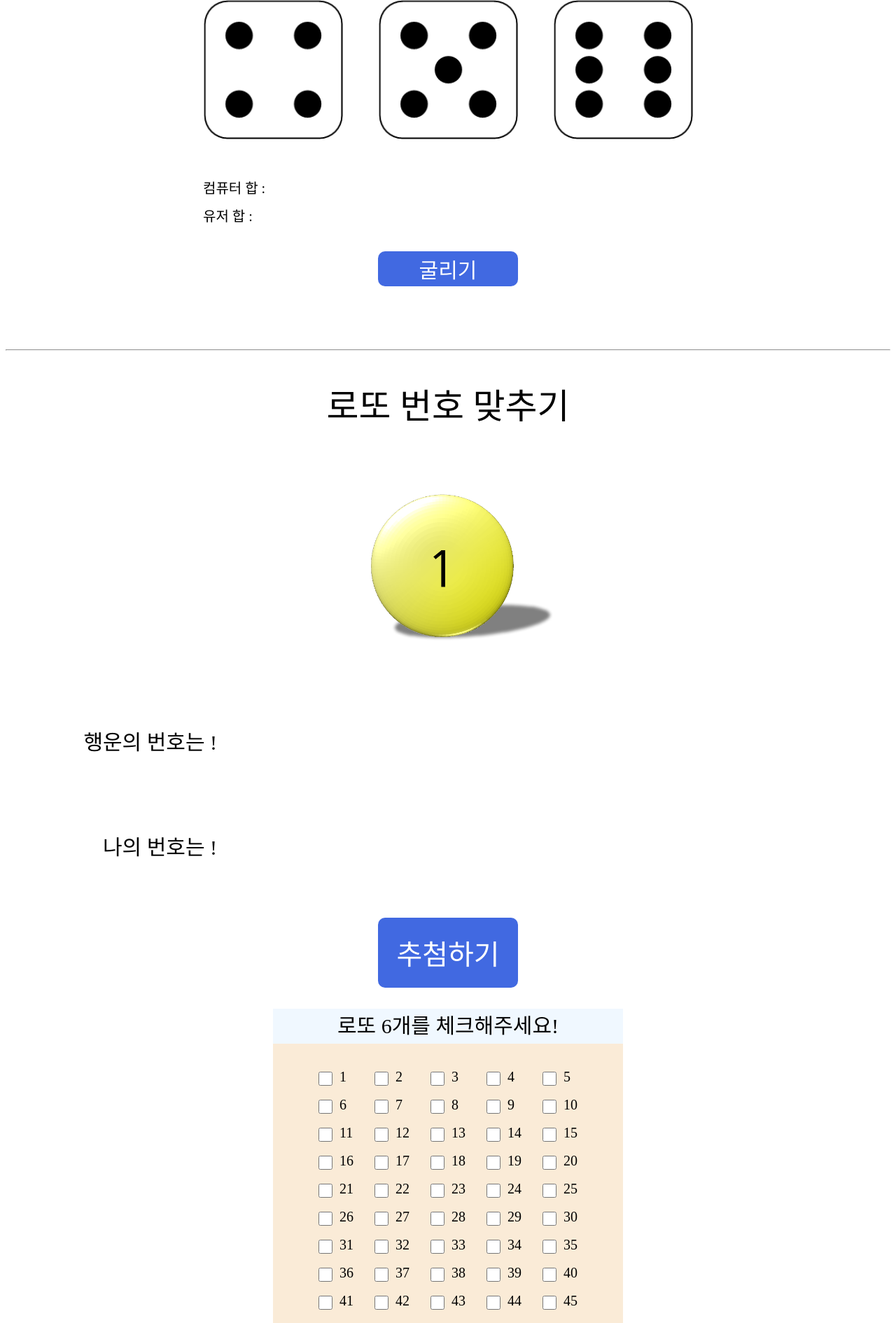
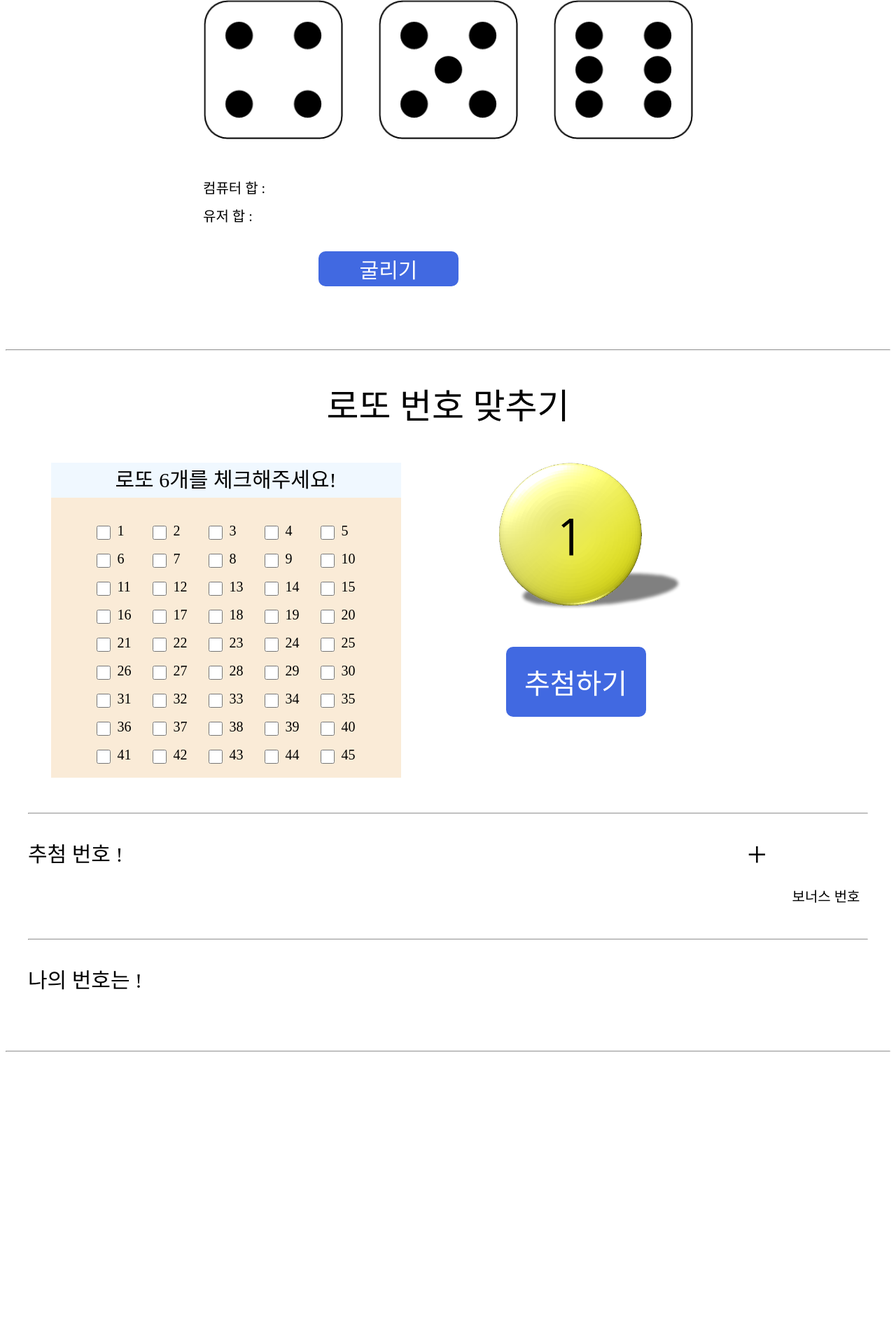
Before and after one commit to Tanmak2/DW_501, a PHP site: page /game.html in a window 1280 px wide. Shown: the part 1273-3163 px from the top of the page at 70% size. After the commit the page ends 2776 px from the top, so only its background shows below. Run offline with PHP 8.4, Linux system fonts and the light colour scheme.

Commit message:
0921 오전과제(로또 완성 및 자동번호 찍기 만들까말까 생각중)

```diff
--- a/html/오전수업/0916과제/game.css
+++ b/html/오전수업/0916과제/game.css
@@ -164,7 +164,7 @@
     font-size: 40px;
 }
 .dice_start{
-    width: 200px;
+    width: 370px;
     height: 50px;
     margin: 0 auto;
 }
@@ -183,29 +183,43 @@
     height: auto;
     margin: 0 auto;
 }
+.chk_lotto_box{
+    width: 1000px;
+    height: 450px;
+    display: flex;
+    margin-bottom: 50px;
+}
 .lotto_box{
     width: 370px;
-    height: 300px;
+    height: 450px;
     margin: 0 auto;
     border-radius: 500px;
-    margin-bottom: 50px;
     text-align: center;
 }
-.lotto_box img{
+.lotto_img_box{
+    width: 370px;
+    height: auto;
+}
+.lotto_img_box img{
     max-width: 300px;
-    margin: 45px 0;
     margin-left: 70px;
 }
+#lotto_result{
+    width: 370px;
+    height: 80px;
+    line-height: 80px;
+    font-size: 30px;
+}
 .lotto_result_box{
-    width: 1100px;
-    height: 100px;
+    width: 1200px;
+    height: 120px;
     margin: 0 auto;
     margin-bottom: 50px;
     display: flex;
     justify-content: space-between;
 }
 .lotto_select_box{
-    width: 1100px;
+    width: 1200px;
     height: 100px;
     margin: 0 auto;
     margin-bottom: 50px;
@@ -213,11 +227,10 @@
     justify-content: space-between;
 }
 .lotto_content{
-    width: 220px;
+    width: 200px;
     height: 100px;
     line-height: 100px;
     font-size: 30px;
-    text-align: right;
 }
 .lotto_num_ball{
     width: 120px;
@@ -227,11 +240,32 @@
     max-width: 120px;
     margin: 8px 0;
 }
+.plus{
+    width: 50px;
+    text-align: center;
+    line-height: 100px;
+    font-size: 50px;
+}
+.bonus{
+    width: 120px;
+    height: 120px;
+}
+.bonus_img{
+    width: 120px;
+    height: 100px;
+}
+.bonus_text{
+    width: 120px;
+    height: 20px;
+    line-height: 20px;
+    text-align: center;
+    font-size: 20px;
+}
 .lotto_start{
     width: 200px;
     height: 100px;
     margin: 0 auto;
-    margin-bottom: 30px;
+    margin-top: 50px;
 }
 .lotto_start button{
     width: 200px;
--- a/html/오전수업/0916과제/game.html
+++ b/html/오전수업/0916과제/game.html
@@ -57,30 +57,7 @@
         <hr>
         <div class="lotto_wrap">
             <div class="game_title">로또 번호 맞추기</div>
-            <div class="lotto_box">
-                <img src="1.png" id="lotto_ran_num">
-            </div>
-            <div class="lotto_result_box">
-                <div class="lotto_content">행운의 번호는 !</div>
-                <div class="lotto_num_ball"><img src="" id="lotto_num1"></div>
-                <div class="lotto_num_ball"><img src="" id="lotto_num2"></div>
-                <div class="lotto_num_ball"><img src="" id="lotto_num3"></div>
-                <div class="lotto_num_ball"><img src="" id="lotto_num4"></div>
-                <div class="lotto_num_ball"><img src="" id="lotto_num5"></div>
-                <div class="lotto_num_ball"><img src="" id="lotto_num6"></div>
-            </div>
-            <div class="lotto_select_box">
-                <div class="lotto_content">나의 번호는 !</div>
-                <div class="lotto_num_ball"><img src="" id="user_select_1"></div>
-                <div class="lotto_num_ball"><img src="" id="user_select_2"></div>
-                <div class="lotto_num_ball"><img src="" id="user_select_3"></div>
-                <div class="lotto_num_ball"><img src="" id="user_select_4"></div>
-                <div class="lotto_num_ball"><img src="" id="user_select_5"></div>
-                <div class="lotto_num_ball"><img src="" id="user_select_6"></div>
-            </div>
-            <div class="lotto_start">
-                <button onclick="lotto_start()">추첨하기</button>
-            </div>
+            <div class="chk_lotto_box">
                 <div class="lotto_check_wrap">
                     <div class="chk_title">로또 6개를 체크해주세요!</div>
                     <div class="lotto_num_box">
@@ -281,6 +258,41 @@
                             <div class="chk_num">45</div>
                         </div>
                     </div>
+                </div>
+                <div class="lotto_box">
+                    <div class="lotto_img_box">
+                        <img src="1.png" id="lotto_ran_num">
+                    </div>
+                    <div class="lotto_start">
+                        <button onclick="lotto_start()">추첨하기</button>
+                    </div>
+                    <div id="lotto_result"></div>
+                </div>
+            </div>
+            <hr>
+            <div class="lotto_result_box">
+                <div class="lotto_content">추첨 번호 !</div>
+                <div class="lotto_num_ball"><img src="" id="lotto_num1"></div>
+                <div class="lotto_num_ball"><img src="" id="lotto_num2"></div>
+                <div class="lotto_num_ball"><img src="" id="lotto_num3"></div>
+                <div class="lotto_num_ball"><img src="" id="lotto_num4"></div>
+                <div class="lotto_num_ball"><img src="" id="lotto_num5"></div>
+                <div class="lotto_num_ball"><img src="" id="lotto_num6"></div>
+                <div class="plus lotto_num_ball">+</div>
+                <div class="lotto_num_ball bonus">
+                    <div class="bonus_img"><img src="" id="lotto_num7"></div>
+                    <div class="bonus_text">보너스 번호</div>
+                </div>
+            </div>
+            <hr>
+            <div class="lotto_select_box">
+                <div class="lotto_content">나의 번호는 !</div>
+                <div class="lotto_num_ball"><img src="" id="user_select_1"></div>
+                <div class="lotto_num_ball"><img src="" id="user_select_2"></div>
+                <div class="lotto_num_ball"><img src="" id="user_select_3"></div>
+                <div class="lotto_num_ball"><img src="" id="user_select_4"></div>
+                <div class="lotto_num_ball"><img src="" id="user_select_5"></div>
+                <div class="lotto_num_ball"><img src="" id="user_select_6"></div>
             </div>
         </div>
         <hr>
@@ -528,6 +540,7 @@
     var lotto_count = 0;
     var isNum = false;
     var isStart = true;
+    var lotto_res = document.getElementById("lotto_result");
     function lotto_start(){
         if(chk_count < 6){
             alert("번호 6개를 체크해주세요!");
@@ -535,21 +548,22 @@
         }
         if(isStart == true){
             lotto_nums = new Array(1);
-            for(var i = 1; i <= 6; i++){
+            for(var i = 1; i <= 7; i++){
                 var lotto_result_num = document.getElementById("lotto_num"+i);
                 lotto_result_num.src = "";
                 isStart = false;
             }
+            lotto_res.innerHTML = "";
         }
         isNum = false;
         lotto_animate = setTimeout(lotto_start,50);
         var lotto_ran = Math.floor(Math.random()*45)+1;
         var lotto_img = document.getElementById("lotto_ran_num");
         lotto_img.src = lotto_ran+".png";
-        if(lotto_ran_count < 20){
+        if(lotto_ran_count < 5){
             lotto_ran_count++;
         }
-        if(lotto_ran_count == 20){
+        if(lotto_ran_count == 5){
             for(var i = 0; i < lotto_nums.length; i++){
                 if(parseInt(lotto_nums[i]) == parseInt(lotto_ran)){
                     isNum = true;
@@ -559,18 +573,24 @@
             }
             if(isNum == false){
                 lotto_nums[lotto_count] = parseInt(lotto_ran);
+                if(lotto_count < 6){
                     lotto_nums.sort(function (a, b){return a - b});
                     for(var i = 0; i < lotto_nums.length; i++){
                     var lotto_result_num = document.getElementById("lotto_num"+(i+1));
                     lotto_result_num.src = lotto_nums[i]+".png";
                     }
+                }
+                else{
+                    var lotto_result_num = document.getElementById("lotto_num7");
+                    lotto_result_num.src = lotto_nums[6]+".png";
+                }
                 lotto_count++;
                 lotto_ran_count = 0;
                 clearTimeout(lotto_animate);
-                lotto_animate = setTimeout(lotto_start,1000);
+                lotto_animate = setTimeout(lotto_start,50);
             }
         }
-        if(lotto_count == 6){
+        if(lotto_count == 7){
             clearTimeout(lotto_animate);
             lotto_count = 0;
             isStart = true;
@@ -612,36 +632,43 @@
                 }
             chk_count--;
         }
-
     }
     var same_num = 0;
+    var bouns_num = 0;
     var rank = "";
     function lotto_chk(){
-        for(var i = 0; i < lotto_nums.length; i++){
+        for(var i = 0; i < (lotto_nums.length-1); i++){
             for(var j = 0; j < user_lotto.length; j++){
                 if(lotto_nums[i] == user_lotto[j]){
                     same_num++;
                     break;
                 }
             }
+            if(lotto_nums[6] == user_lotto[i]){
+                    bouns_num++;
                 }
-        if(same_num < 3){
-            rank = "낙첨";
         }
-        if(same_num == 3){
-            rank = "5등";
+        if((same_num + bouns_num) < 3){
+            rank = "낙첨!";
         }
-        if(same_num == 4){
-            rank = "4등";
+        if((same_num + bouns_num) == 3){
+            rank = "5등!";
         }
-        if(same_num == 5){
-            rank = "3등";
+        if((same_num + bouns_num) == 4){
+            rank = "4등!";
+        }
+        if((same_num + bouns_num) == 5){
+            rank = "3등!";
+        }
+        if(same_num == 5 && bouns_num == 1){
+            rank = "2등!";
         }
         if(same_num == 6){
-            rank = "1등";
+            rank = "1등!";
         }
-        alert("당신은 "+rank+" 입니다.");
+        lotto_res.innerHTML = rank;
         same_num = 0;
+        bouns_num = 0;
     }
 
 </script>
```
Lines whose indentation alone changed are shown as unchanged.
